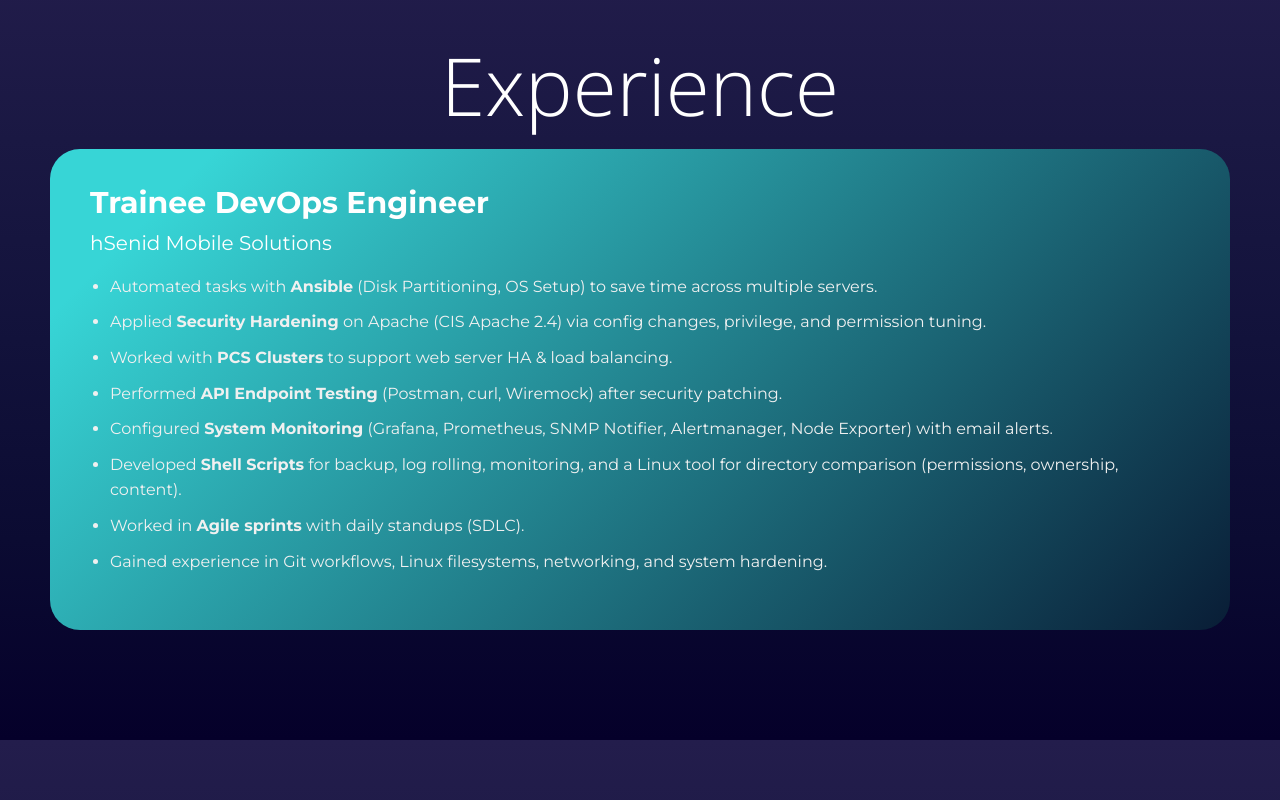
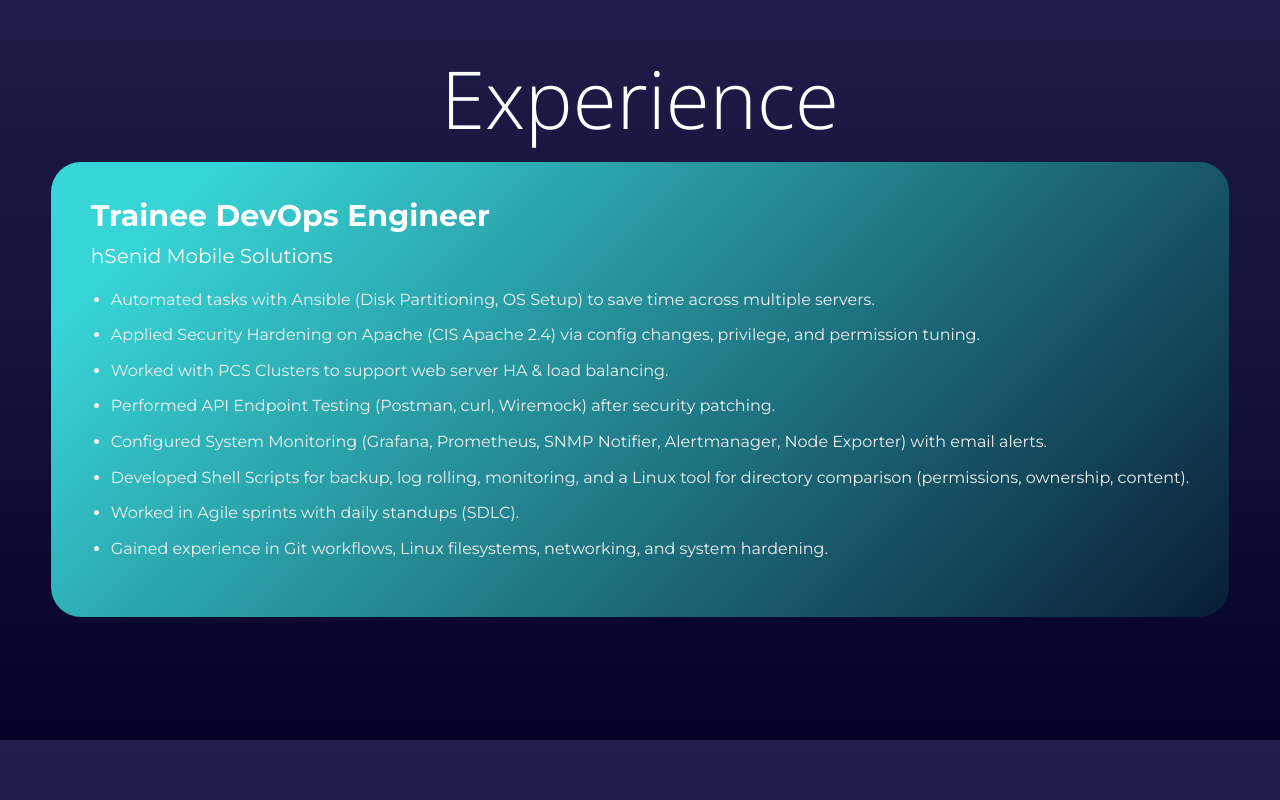
Before and after one commit to thanurarukshan/React-Portfolio-V2.0, a React (Create React App) app: page / in a window 1280 px wide. Shown: the part 1660-2460 px from the top of the page. Built offline with nearby package versions, Linux system fonts and the light colour scheme.

Commit message:
experience fixing hardcoded values done

```diff
--- a/src/Certifications.css
+++ b/src/Certifications.css
@@ -54,9 +54,11 @@
 #title {
   font-weight: 600;
   font-size: 30px;
+  text-align: center;
 }
 #title-content {
   font-weight: 200;
+  text-align: center;
 }
 
 @media (max-width: 1200px) {
--- a/src/Experience.js
+++ b/src/Experience.js
@@ -2,15 +2,11 @@ import "./Experience.css";
 import React, { useEffect } from "react";
 import AOS from "aos";
 import "aos/dist/aos.css";
+import experiences from "./data/experiences.json"; // make sure this file exists in the same folder
 
-function Projects() {
-  const handleDivClick1 = () => {
-    window.location.href =
-      "https://www.linkedin.com/company/hsenid-mobile-solutions/posts/?feedView=all";
-  };
-
+function Experience() {
   useEffect(() => {
-    AOS.init();
+    AOS.init({ once: true });
   }, []);
 
   return (
@@ -20,51 +16,40 @@ function Projects() {
           Experience
         </span>
 
+        {/* ONE wrapper with the class your CSS expects */}
         <div className="Skillset-skill-des-experience">
-          <div data-aos="fade-up" onClick={handleDivClick1}>
-            <span id="title">Trainee DevOps Engineer</span>
-            <span id="title-content" className="sub-title">
-              hSenid Mobile Solutions
-            </span>
+          {experiences.map((exp, idx) => (
+            /* each child <div> is a "card" and will match `.Skillset-skill-des-experience div` CSS */
+            <div
+              key={idx}
+              data-aos="fade-up"
+              onClick={() =>
+                exp.link &&
+                window.open(exp.link, "_blank", "noopener,noreferrer")
+              }
+              role={exp.link ? "link" : "article"}
+              tabIndex={0}
+              onKeyDown={(e) => {
+                if (e.key === "Enter" && exp.link)
+                  window.open(exp.link, "_blank", "noopener,noreferrer");
+              }}
+            >
+              <span id="title">{exp.title}</span>
+              <span id="title-content" className="sub-title">
+                {exp.company}
+              </span>
 
-            <ul className="experience-list">
-              <li>
-                Automated tasks with <b>Ansible</b> (Disk Partitioning, OS Setup) to
-                save time across multiple servers.
-              </li>
-              <li>
-                Applied <b>Security Hardening</b> on Apache (CIS Apache 2.4) via config
-                changes, privilege, and permission tuning.
-              </li>
-              <li>
-                Worked with <b>PCS Clusters</b> to support web server HA & load
-                balancing.
-              </li>
-              <li>
-                Performed <b>API Endpoint Testing</b> (Postman, curl, Wiremock) after
-                security patching.
-              </li>
-              <li>
-                Configured <b>System Monitoring</b> (Grafana, Prometheus, SNMP
-                Notifier, Alertmanager, Node Exporter) with email alerts.
-              </li>
-              <li>
-                Developed <b>Shell Scripts</b> for backup, log rolling, monitoring, and
-                a Linux tool for directory comparison (permissions, ownership, content).
-              </li>
-              <li>
-                Worked in <b>Agile sprints</b> with daily standups (SDLC).
-              </li>
-              <li>
-                Gained experience in Git workflows, Linux filesystems, networking, and
-                system hardening.
-              </li>
-            </ul>
-          </div>
+              <ul className="experience-list">
+                {exp.details.map((detail, i) => (
+                  <li key={i}>{detail}</li>
+                ))}
+              </ul>
+            </div>
+          ))}
         </div>
       </div>
     </div>
   );
 }
 
-export default Projects;
+export default Experience;
--- a/src/Projects.css
+++ b/src/Projects.css
@@ -56,9 +56,11 @@
 #title {
   font-weight: 600;
   font-size: 30px;
+  text-align: center;
 }
 #title-content {
   font-weight: 200;
+  text-align: center;
 }
 
 @media (max-width: 1200px) {
--- /dev/null
+++ b/src/data/experiences.json
@@ -0,0 +1,17 @@
+[
+  {
+    "title": "Trainee DevOps Engineer",
+    "company": "hSenid Mobile Solutions",
+    "link": "https://www.linkedin.com/company/hsenid-mobile-solutions/posts/?feedView=all",
+    "details": [
+      "Automated tasks with Ansible (Disk Partitioning, OS Setup) to save time across multiple servers.",
+      "Applied Security Hardening on Apache (CIS Apache 2.4) via config changes, privilege, and permission tuning.",
+      "Worked with PCS Clusters to support web server HA & load balancing.",
+      "Performed API Endpoint Testing (Postman, curl, Wiremock) after security patching.",
+      "Configured System Monitoring (Grafana, Prometheus, SNMP Notifier, Alertmanager, Node Exporter) with email alerts.",
+      "Developed Shell Scripts for backup, log rolling, monitoring, and a Linux tool for directory comparison (permissions, ownership, content).",
+      "Worked in Agile sprints with daily standups (SDLC).",
+      "Gained experience in Git workflows, Linux filesystems, networking, and system hardening."
+    ]
+  }
+]
```
